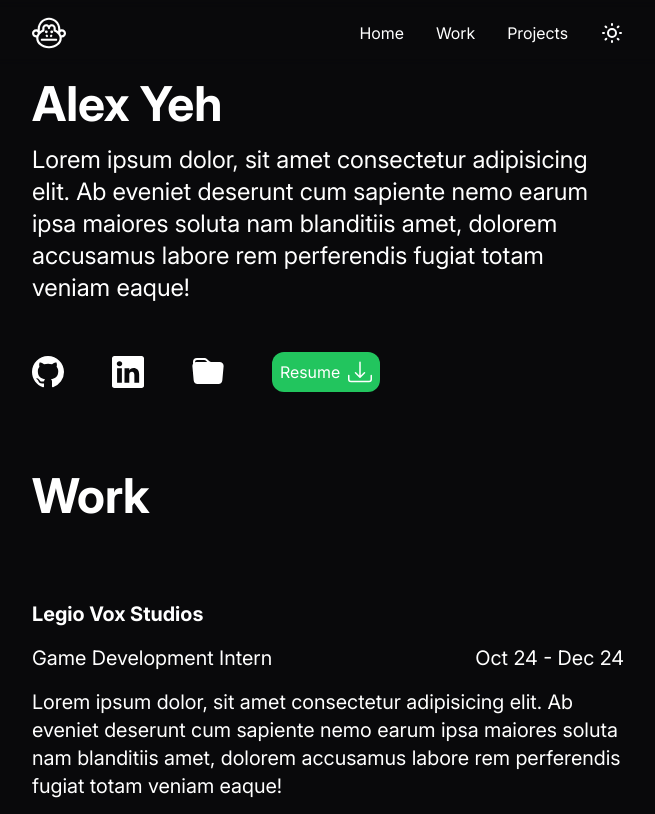
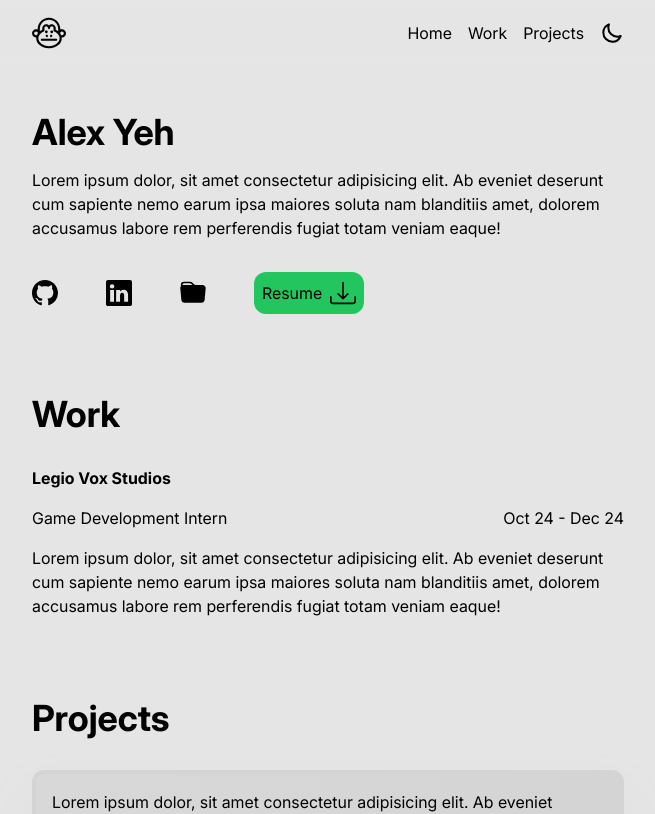
Before and after one commit to A1exYeh/portfolio, a React (Vite) app: page / in a window 1280 px wide. Shown: the top 814 px of the page, without its empty margins (312-967 px from the left). Built offline with nearby package versions, Linux system fonts and the light colour scheme.

Commit message:
change font sizing and width

```diff
--- a/src/components/Homepage/BioSection/Bio.tsx
+++ b/src/components/Homepage/BioSection/Bio.tsx
@@ -8,10 +8,10 @@ export default function Bio() {
     <>
       <div
       id='Bio'
-        className="items-left z-0 flex h-1/4 w-full flex-col justify-center pt-20"
+        className="items-left z-0 flex h-1/4 w-full flex-col justify-center pt-28"
       >
-        <p className="mb-4 w-full text-left text-5xl font-bold">Alex Yeh</p>
-        <p className="text-md w-3/4 md:w-full md:text-2xl">
+        <p className="mb-4 text-left text-4xl font-bold">Alex Yeh</p>
+        <p className="text-base animate animate-in">
           Lorem ipsum dolor, sit amet consectetur adipisicing elit. Ab eveniet
           deserunt cum sapiente nemo earum ipsa maiores soluta nam blanditiis
           amet, dolorem accusamus labore rem perferendis fugiat totam veniam
--- a/src/components/Homepage/BioSection/BioIconBar.tsx
+++ b/src/components/Homepage/BioSection/BioIconBar.tsx
@@ -3,7 +3,7 @@ import '@/index.css';
 export default function BioIconBar() {
   return (
     <>
-      <p className="mt-12 flex flex-wrap items-center justify-start gap-12 text-left">
+      <p className="mt-8 flex flex-wrap items-center justify-start gap-12 text-left">
         <a
           href="https://github.com/A1exYeh"
           target="_blank"
@@ -12,8 +12,8 @@ export default function BioIconBar() {
         >
           <svg
             xmlns="http://www.w3.org/2000/svg"
-            width="32"
-            height="32"
+            width="26"
+            height="26"
             fill="currentColor"
             viewBox="0 0 16 16"
           >
@@ -28,8 +28,8 @@ export default function BioIconBar() {
         >
           <svg
             xmlns="http://www.w3.org/2000/svg"
-            width="32"
-            height="32"
+            width="26"
+            height="26"
             fill="currentColor"
             viewBox="0 0 16 16"
           >
@@ -44,20 +44,20 @@ export default function BioIconBar() {
         >
           <svg
             xmlns="http://www.w3.org/2000/svg"
-            width="32"
-            height="32"
+            width="26"
+            height="26"
             fill="currentColor"
             viewBox="0 0 16 16"
           >
             <path d="M9.828 3h3.982a2 2 0 0 1 1.992 2.181l-.637 7A2 2 0 0 1 13.174 14H2.825a2 2 0 0 1-1.991-1.819l-.637-7a2 2 0 0 1 .342-1.31L.5 3a2 2 0 0 1 2-2h3.672a2 2 0 0 1 1.414.586l.828.828A2 2 0 0 0 9.828 3m-8.322.12q.322-.119.684-.12h5.396l-.707-.707A1 1 0 0 0 6.172 2H2.5a1 1 0 0 0-1 .981z" />
           </svg>
         </a>
-        <button className="text-md flex flex-row items-center justify-center gap-2 rounded-xl bg-green-500 p-2 transition-transform ease-in-out hover:scale-105 hover:bg-green-400">
+        <button className="text-base flex flex-row items-center justify-center gap-2 rounded-xl bg-green-500 p-2 transition-transform ease-in-out hover:scale-105 hover:bg-green-400">
           <span>Resume</span>
           <svg
             xmlns="http://www.w3.org/2000/svg"
-            width="24"
-            height="24"
+            width="26"
+            height="26"
             fill="currentColor"
             viewBox="0 0 16 16"
           >
--- a/src/components/Homepage/ProjectsSection/Projects.tsx
+++ b/src/components/Homepage/ProjectsSection/Projects.tsx
@@ -4,18 +4,18 @@ export default function Projects() {
   return (
     <>
       <div id='Projects' className="z-0 flex h-1/4 min-h-fit w-full flex-col items-start justify-center pt-20">
-        <p className="mb-8 w-full text-left text-5xl font-bold md:mb-20">
+      <p className="mb-8 w-full text-left text-4xl font-bold">
           Projects
         </p>
         <div
           id="ProjectsContainer"
-          className="flex w-full flex-col items-start justify-center gap-y-12"
+          className="flex w-full flex-col items-start justify-center gap-y-12 text-base"
         >
           <div
             id="ProjectsCard"
             className="mx-auto w-full rounded-xl border-4 border-solid border-primary bg-gradient-to-r from-primaryTransparent to-primary p-4 shadow-2xl shadow-primaryTransparent"
           >
-            <p className="text-md shadow-primary md:text-xl">
+            <p>
               Lorem ipsum dolor, sit amet consectetur adipisicing elit. Ab
               eveniet deserunt cum sapiente nemo earum ipsa maiores soluta nam
               blanditiis amet, dolorem accusamus labore rem perferendis fugiat
@@ -26,7 +26,7 @@ export default function Projects() {
             id="ProjectsCard"
             className="mx-auto w-full rounded-xl border-4 border-solid border-primary bg-gradient-to-r from-primaryTransparent to-primary p-4 shadow-2xl shadow-primaryTransparent"
           >
-            <p className="text-md shadow-primary md:text-xl">
+            <p >
               Lorem ipsum dolor, sit amet consectetur adipisicing elit. Ab
               eveniet deserunt cum sapiente nemo earum ipsa maiores soluta nam
               blanditiis amet, dolorem accusamus labore rem perferendis fugiat
--- a/src/components/Homepage/WorkSection/Work.tsx
+++ b/src/components/Homepage/WorkSection/Work.tsx
@@ -5,20 +5,20 @@ export default function Work() {
     <>
       <div
         id="Work"
-        className="md:h1/2 z-0 mb-12 flex h-1/4 min-h-fit w-full flex-col items-start justify-center pt-20"
+        className="md:h1/2 z-0 flex h-1/4 min-h-fit w-full flex-col items-start justify-center pt-20"
       >
-        <p className="mb-8 w-full text-left text-5xl font-bold md:mb-20">
+        <p className="mb-8 w-full text-left text-4xl font-bold">
           Work
         </p>
         <div
           id="WorkContainer"
           className="flex w-full flex-col items-start justify-center gap-y-12"
         >
-          <div id="WorkCard" className="text-md mx-auto w-full md:text-xl">
-            <p className="mb-4 text-lg font-bold md:text-xl">
+          <div id="WorkCard" className="text-base mx-auto w-full">
+            <p className="mb-4 font-bold">
               Legio Vox Studios
             </p>
-            <p className="font-semi mb-4 flex flex-row items-center justify-start text-lg md:text-xl">
+            <p className="font-semi mb-4 flex flex-row items-center justify-start">
               <p>Game Development Intern</p>
               <p className="ml-auto">Oct 24 - Dec 24</p>
             </p>
--- a/src/components/Navbar/NavBar.tsx
+++ b/src/components/Navbar/NavBar.tsx
@@ -13,7 +13,7 @@ export default function NavBar() {
   return (
     <>
       <nav className="fixed w-full top-0 z-10 py-4 backdrop-blur-sm transition-transform ease-in-out">
-        <div className='mx-auto max-w-screen-sm flex flex-nowrap justify-between items-center gap-8 md:gap-12 px-6'>
+        <div className='mx-auto max-w-screen-sm flex flex-nowrap justify-between items-center px-6'>
         <a href="#" className="mr-auto text-text hover:animate-spin">
           <svg
             fill="currentColor"
@@ -80,7 +80,7 @@ export default function NavBar() {
             </g>
           </svg>
         </a>
-        <div className='flex flex-nowrap gap-8'>
+        <div className='flex flex-nowrap gap-4'>
         <p
         onClick={() => smoothScrollToDiv('Bio')}
           className="transition-transform ease-in-out hover:scale-105 cursor-pointer"
--- a/src/components/ThemeToggler.tsx
+++ b/src/components/ThemeToggler.tsx
@@ -6,8 +6,8 @@ import lightIcon from '@/assets/light-icon.svg';
 export default function ThemeToggler() {
   //usestate sets out variable
   const [theme, setTheme] = useState({
-    color: 'dark',
-    img: lightIcon,
+    color: 'light',
+    img: darkIcon,
   });
   //useref serves as a reference to the button element
   const toggleIcon = useRef() as MutableRefObject<HTMLDivElement>;
```
